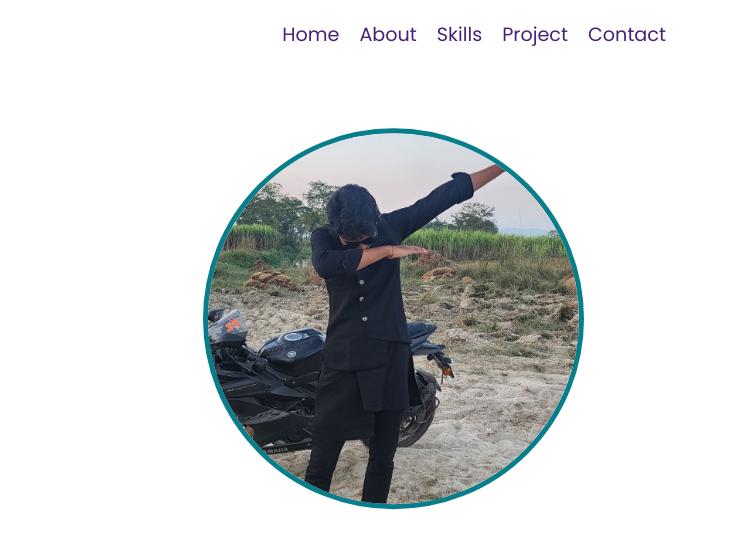
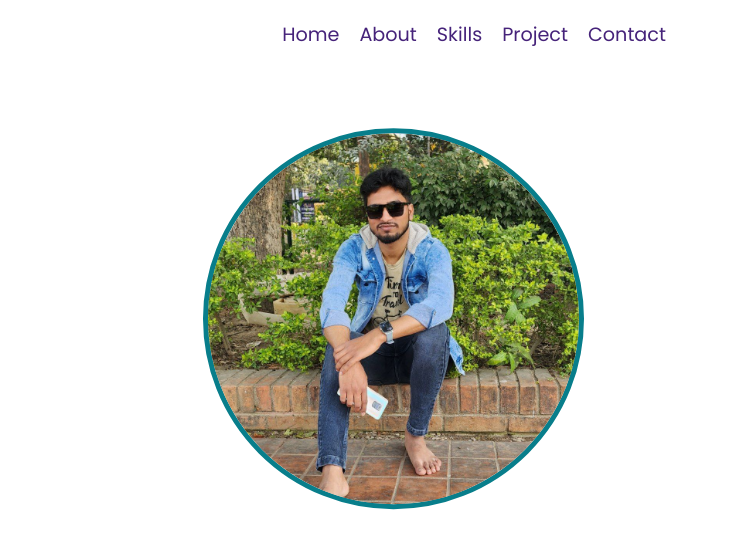
Before and after one commit to prashantrajch/portfolio, a plain HTML site: page index.html in a window 1280 px wide. Shown: the top 537 px of the page, 524-1280 px from the left. Drawn offline with nearby package versions, Linux system fonts and the light colour scheme.

Commit message:
photo mis match fix

```diff
--- a/style.css
+++ b/style.css
@@ -228,7 +228,7 @@ color: #aaa;
   height: 100%;
   background-color: rebeccapurple;
   border-radius: 50%;
-  background-image: url(assests/photo_2024-02-21_00-20-58.jpg);
+  background-image: url(assests/photo_2024-02-19_11-31-55.jpg);
   background-position: center;
   background-size: cover;
   background-repeat: no-repeat;
```
